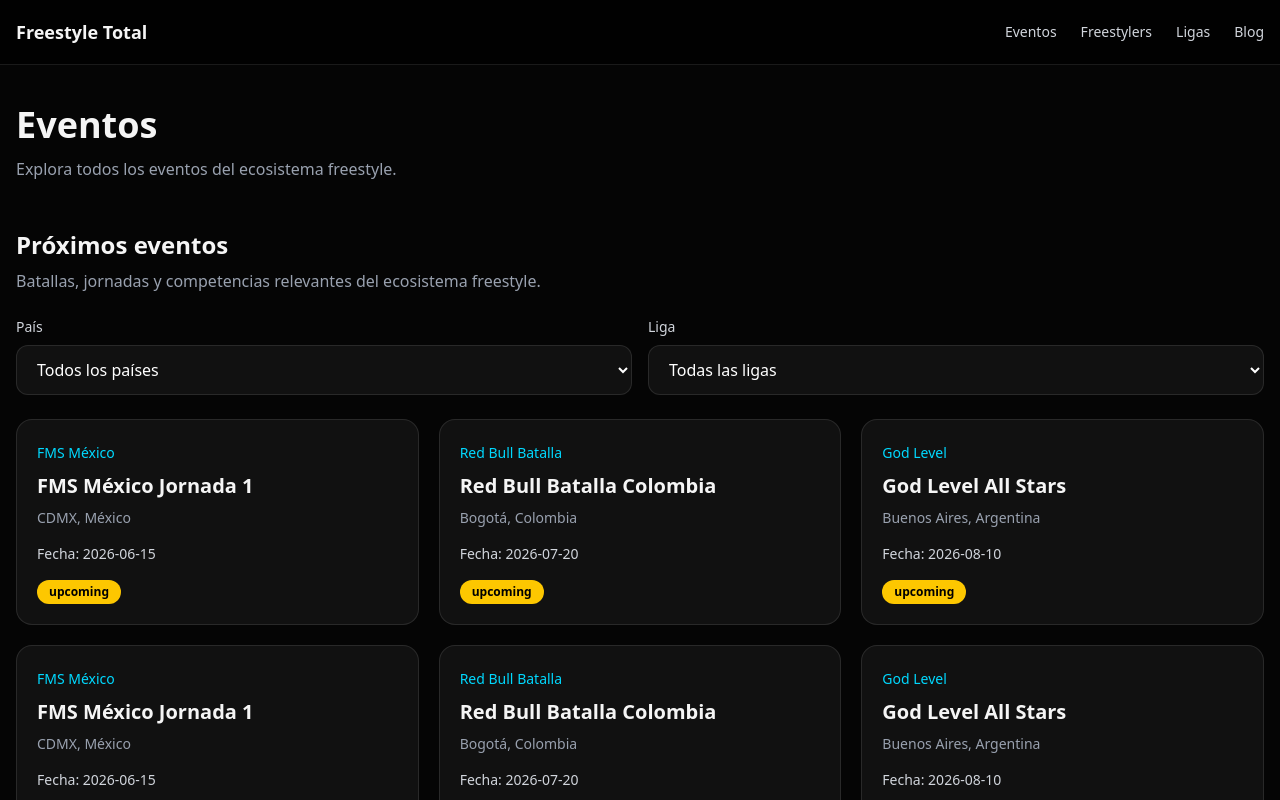
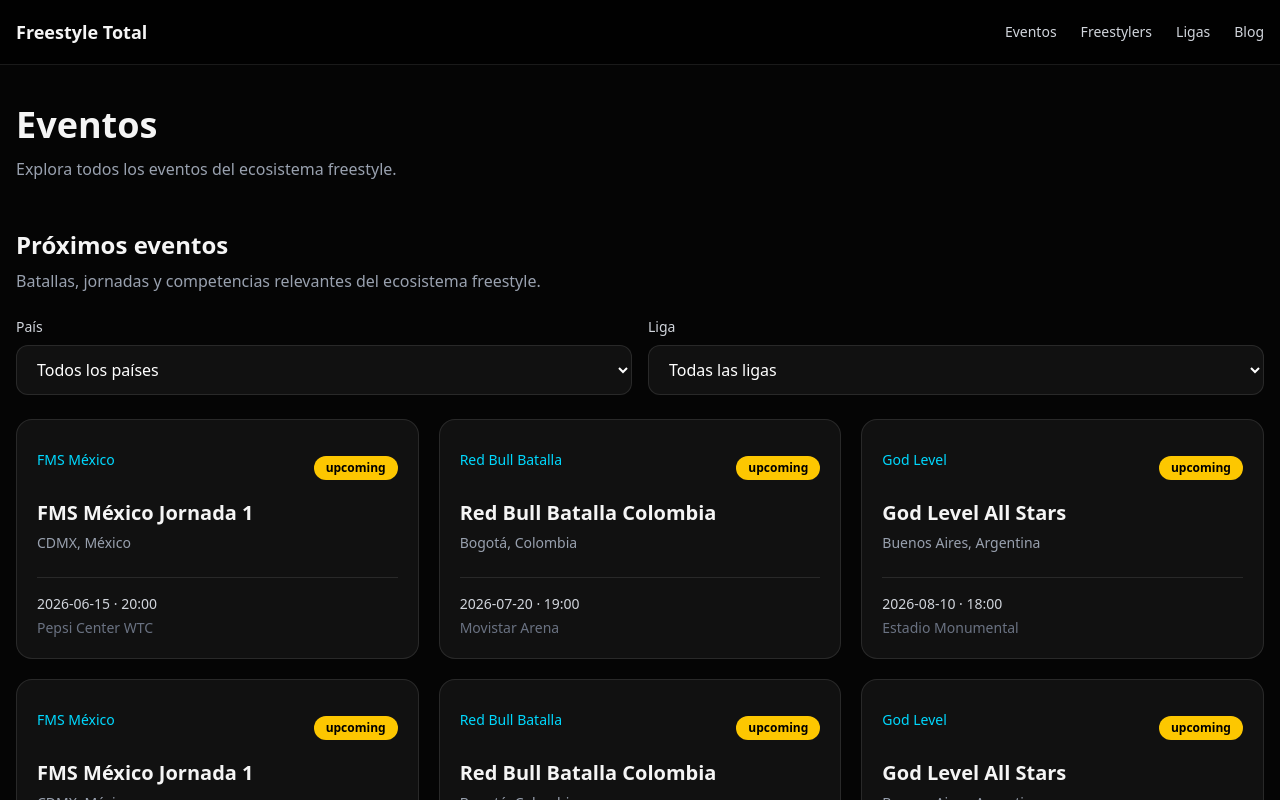
Before and after one commit to asGerath/freestylett, a Next.js app: page /eventos in a window 1280 px wide. Shown: the top 800 px of the page. Built offline with nearby package versions, Linux system fonts and the light colour scheme.

Commit message:
rutas, single details

```diff
--- a/src/app/blog/[slug]/page.tsx
+++ b/src/app/blog/[slug]/page.tsx
@@ -11,8 +11,10 @@
   };
 };
 
-export default function BlogDetailPage({ params }: BlogDetailPageProps) {
-  const post = blogMock.find((post) => post.slug === params.slug);
+export default async function BlogDetailPage({ params }: BlogDetailPageProps) {
+  const { slug } = await params;
+
+  const post = blogMock.find((post) => post.slug === slug);
 
   if (!post) {
     notFound();
--- a/src/app/eventos/[slug]/page.tsx
+++ b/src/app/eventos/[slug]/page.tsx
@@ -1,28 +1,50 @@
-// Página de detalle de evento
+// Página de detalle de un evento.
+// Next obtiene el slug desde la URL: /eventos/fms-mexico-jornada-1
 
 import { notFound } from "next/navigation";
 import { Container } from "@/components/ui/Container";
 import { eventsMock } from "@/features/events/data/events.mock";
 
-export default function EventDetailPage({
-  params,
-}: {
-  params: { slug: string };
-}) {
-  const event = eventsMock.find((e) => e.slug === params.slug);
+type EventDetailPageProps = {
+  params: {
+    slug: string;
+  };
+};
 
-  if (!event) return notFound();
+
+export default async function EventDetailPage({ params }: EventDetailPageProps) {
+  const { slug } = await params;
+
+  const event = eventsMock.find((event) => event.slug === slug);
+
+  if (!event) {
+    notFound();
+  }
 
   return (
     <main className="py-10">
       <Container>
-        <h1 className="text-4xl font-bold">{event.title}</h1>
+        <span className="text-sm font-bold text-[var(--color-accent)]">
+          {event.league}
+        </span>
 
-        <p className="mt-3 text-gray-400">
+        <h1 className="mt-3 text-4xl font-bold">{event.title}</h1>
+
+        <p className="mt-4 text-gray-400">
           {event.city}, {event.country}
         </p>
 
-        <p className="mt-2">Fecha: {event.date}</p>
+        <p className="mt-2 text-gray-300">
+          Fecha: {event.date} · {event.time}
+        </p>
+
+        <p className="mt-2 text-gray-400">
+          Venue: {event.venue}
+        </p>
+
+        <span className="mt-6 inline-block rounded-full bg-yellow-400 px-3 py-1 text-xs font-bold text-black">
+          {event.status}
+        </span>
       </Container>
     </main>
   );
--- a/src/app/freestylers/[slug]/page.tsx
+++ b/src/app/freestylers/[slug]/page.tsx
@@ -11,18 +11,16 @@
   };
 };
 
-export default function FreestylerDetailPage({
-  params,
-}: FreestylerDetailPageProps) {
-  // Buscamos el freestyler que coincida con el slug de la URL
-  const freestyler = freestylersMock.find(
-    (freestyler) => freestyler.slug === params.slug
-  );
+export default async function FreestylerDetailPage({ params,}: FreestylerDetailPageProps) {
+  const { slug } = await params;
 
-  // Si no existe, mandamos al 404 de Next
+  const freestyler = freestylersMock.find((freestyler) => freestyler.slug === slug);
+
   if (!freestyler) {
     notFound();
   }
+
+
 
   return (
     <main className="py-10">
--- a/src/app/ligas/[slug]/page.tsx
+++ b/src/app/ligas/[slug]/page.tsx
@@ -11,11 +11,11 @@
   };
 };
 
-export default function LeagueDetailPage({ params }: LeagueDetailPageProps) {
-  // Buscamos la liga por slug
-  const league = leaguesMock.find((league) => league.slug === params.slug);
+export default async function LeagueDetailPage({ params }: LeagueDetailPageProps) {
+  const { slug } = await params;
 
-  // Si no existe, mostramos 404
+  const league = leaguesMock.find((league) => league.slug === slug);
+
   if (!league) {
     notFound();
   }
--- a/src/features/events/components/EventCard.tsx
+++ b/src/features/events/components/EventCard.tsx
@@ -1,9 +1,9 @@
-// Card visual para mostrar la información resumida de un evento.
-// Ahora incluye navegación al detalle usando el slug.
+// Card visual para mostrar información resumida de un evento.
+// Usa componentes reutilizables como Card y Badge.
 
 import Link from "next/link";
+import { Badge } from "@/components/ui/Badge";
 import { Card } from "@/components/ui/Card";
-import { Badge } from "@/components/ui/Badge";
 import type { EventItem } from "../types/event.types";
 
 type EventCardProps = {
@@ -12,33 +12,40 @@
 
 export function EventCard({ event }: EventCardProps) {
   return (
-    // Convertimos toda la card en un link
     <Link href={`/eventos/${event.slug}`} className="block">
-
       <Card>
-        {/* Liga o marca principal del evento */}
-        <span className="text-sm text-[var(--color-accent)]">
+        {/* Header: liga y estado */}
+        <div className="flex items-center justify-between gap-4">
+          <span className="text-sm font-medium text-[var(--color-accent)]">
             {event.league}
           </span>
 
-        {/* Nombre del evento */}
-        <h3 className="mt-2 text-xl font-bold">{event.title}</h3>
+          <Badge>{event.status}</Badge>
+        </div>
 
-        {/* Ubicación */}
+        {/* Body: título y ubicación */}
+        <div className="mt-5">
+          <h3 className="text-xl font-bold leading-tight">
+            {event.title}
+          </h3>
+
           <p className="mt-2 text-sm text-gray-400">
             {event.city}, {event.country}
           </p>
+        </div>
 
-        {/* Fecha */}
-        <p className="mt-4 text-sm text-gray-300">
-          Fecha: {event.date}
+        {/* Footer: fecha, hora y venue */}
+        <div className="mt-6 border-t border-white/10 pt-4">
+          <p className="text-sm text-gray-300">
+            {event.date} · {event.time}
           </p>
 
-        {/* Estado */}
-        <Badge>{event.status}</Badge>
+          <p className="mt-1 text-sm text-gray-500">
+            {event.venue}
+          </p>
+        </div>
 
       </Card>
     </Link>
-
   );
 }
--- a/src/features/events/data/events.mock.ts
+++ b/src/features/events/data/events.mock.ts
@@ -13,6 +13,9 @@
     league: "FMS México",
     date: "2026-06-15",
     status: "upcoming",
+    venue: "Pepsi Center WTC",
+time: "20:00",
+posterUrl: "/images/events/fms-mexico.jpg",
   },
   {
     id: "2",
@@ -23,6 +26,9 @@
     league: "Red Bull Batalla",
     date: "2026-07-20",
     status: "upcoming",
+    venue: "Movistar Arena",
+    time: "19:00",
+    posterUrl: "/images/events/red-bull-colombia.jpg",
   },
   {
     id: "3",
@@ -33,6 +39,9 @@
     league: "God Level",
     date: "2026-08-10",
     status: "upcoming",
+    venue: "Estadio Monumental",
+    time: "18:00",
+    posterUrl: "/images/events/god-level.jpg",
   },
   {
     id: "4",
@@ -43,6 +52,9 @@
     league: "FMS México",
     date: "2026-06-15",
     status: "upcoming",
+    venue: "Pepsi Center WTC",
+    time: "20:00",
+    posterUrl: "/images/events/fms-mexico.jpg",
   },
   {
     id: "5",
@@ -53,6 +65,9 @@
     league: "Red Bull Batalla",
     date: "2026-07-20",
     status: "upcoming",
+    venue: "Movistar Arena",
+    time: "19:00",
+    posterUrl: "/images/events/red-bull-colombia.jpg",
   },
   {
     id: "6",
@@ -63,5 +78,8 @@
     league: "God Level",
     date: "2026-08-10",
     status: "upcoming",
+    venue: "Estadio Monumental",
+    time: "18:00",
+    posterUrl: "/images/events/god-level.jpg",
   },
 ];
--- a/src/features/events/types/event.types.ts
+++ b/src/features/events/types/event.types.ts
@@ -9,7 +9,10 @@
   slug: string;
   country: string;
   city: string;
+  venue: string;
   league: string;
   date: string;
+  time: string;
+  posterUrl?: string;
   status: EventStatus;
 };
```
Lines whose indentation alone changed are shown as unchanged.
